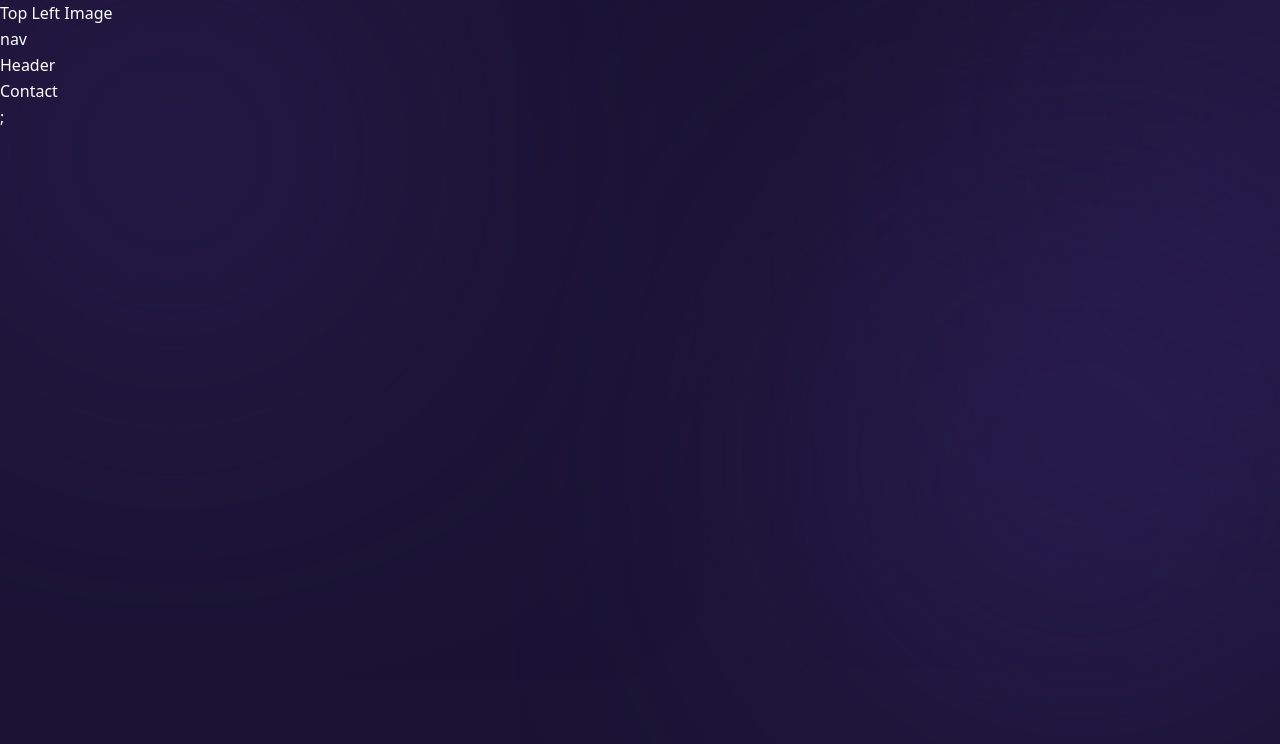
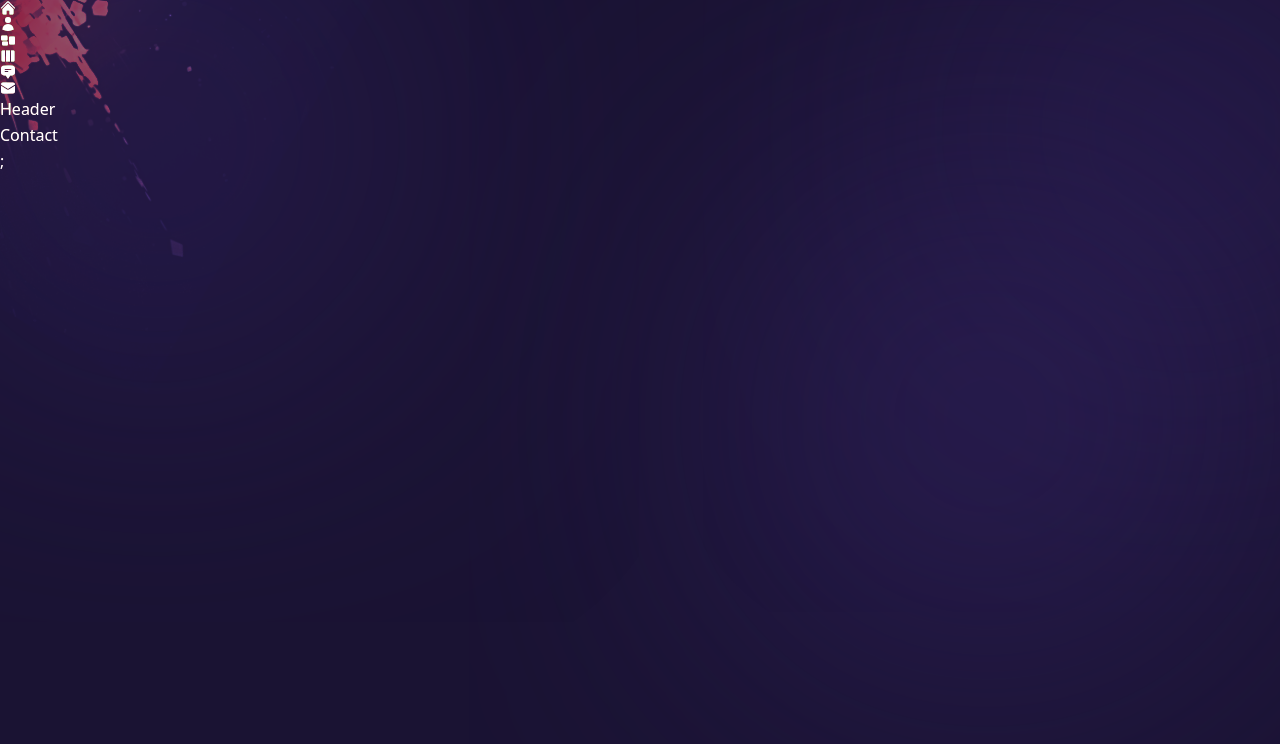
Before and after one commit to RavinduISHA/Portfolio-nextjs, a Next.js app: page /contact in a window 1280 px wide. Shown: the top 744 px of the page. Built offline with nearby package versions, Linux system fonts and the light colour scheme.

Commit message:
added navbar icons

```diff
--- a/components/Layout.js
+++ b/components/Layout.js
@@ -13,7 +13,7 @@ import TopLeftImg from '../components/TopLeftImg'
 
 const Layout = ({children}) => {
   return(
-  <div className={'page bg-site text-white'}>
+  <div className={'page bg-site text-white bg-cover bg-no-repeat ${sora.variable} font-sora relative'}>
     <TopLeftImg />
     <Nav />
     <Header />
--- a/components/Nav.js
+++ b/components/Nav.js
@@ -26,8 +26,20 @@ export const navData = [
   },
 ];
 
+//next link
+import Link from 'next/link';
+
+//router
+import { useRouter} from 'next/router'
+
 const Nav = () => {
-  return <nav>nav</nav>;
+  return <nav>
+    <div>
+      {navData.map((link, index) =>{
+        return <Link href={link.path}>{link.icon}</Link>
+      })}
+    </div>
+  </nav>;
 };
 
 export default Nav;
--- a/components/TopLeftImg.js
+++ b/components/TopLeftImg.js
@@ -1,5 +1,9 @@
+import Image from 'next/image'
+
 const TopLeftImg = () => {
-  return <div>Top Left Image</div>;
+  return <div className='absolute left-0 mix-blend-color-dodge z-10 w-[200px] xl:w-[400px] opacity-50'>
+    <Image src='/top-left-img.png' width={400} height={400} alt=''/>
+  </div>;
 };
 
 export default TopLeftImg;
```
